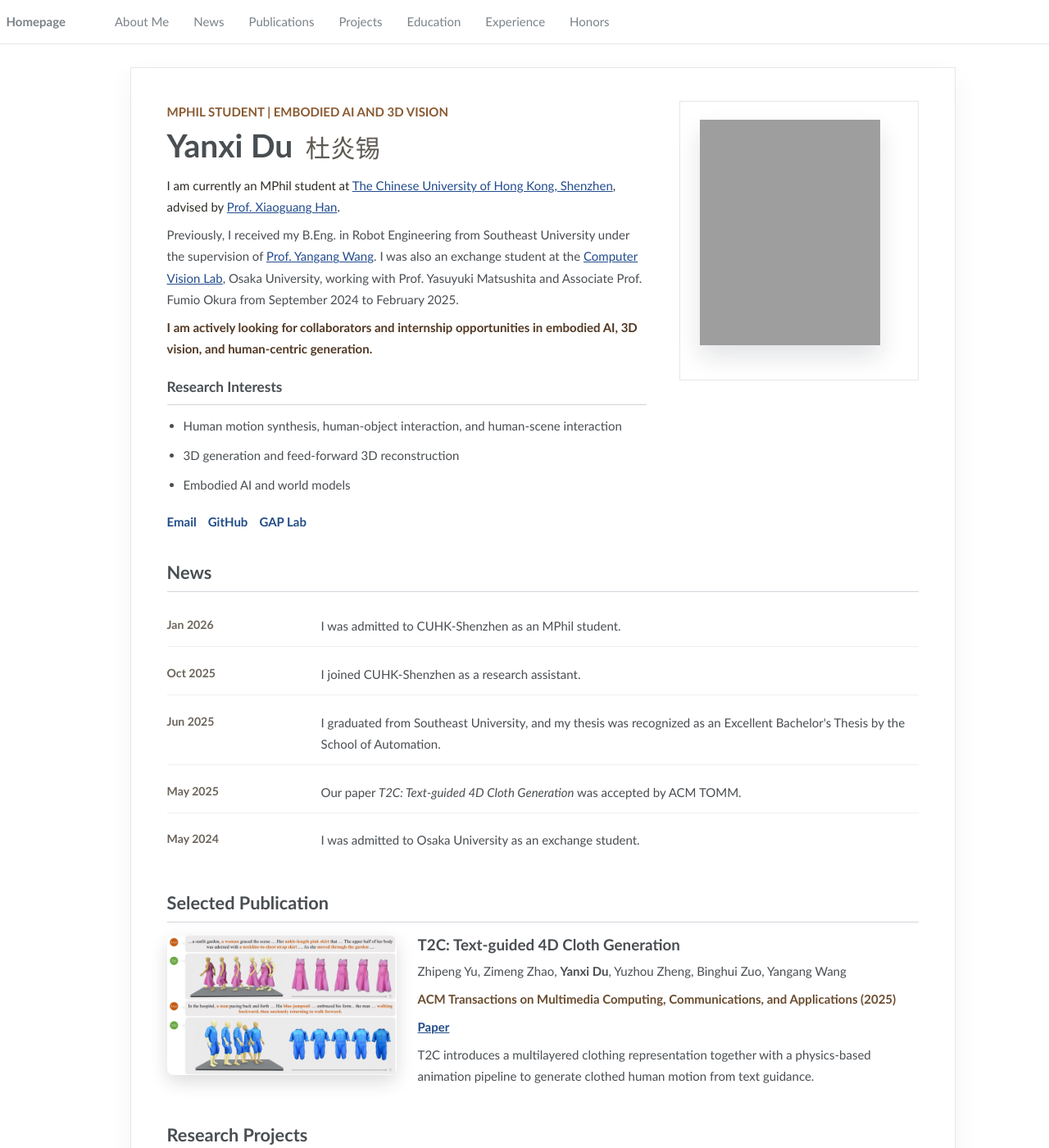
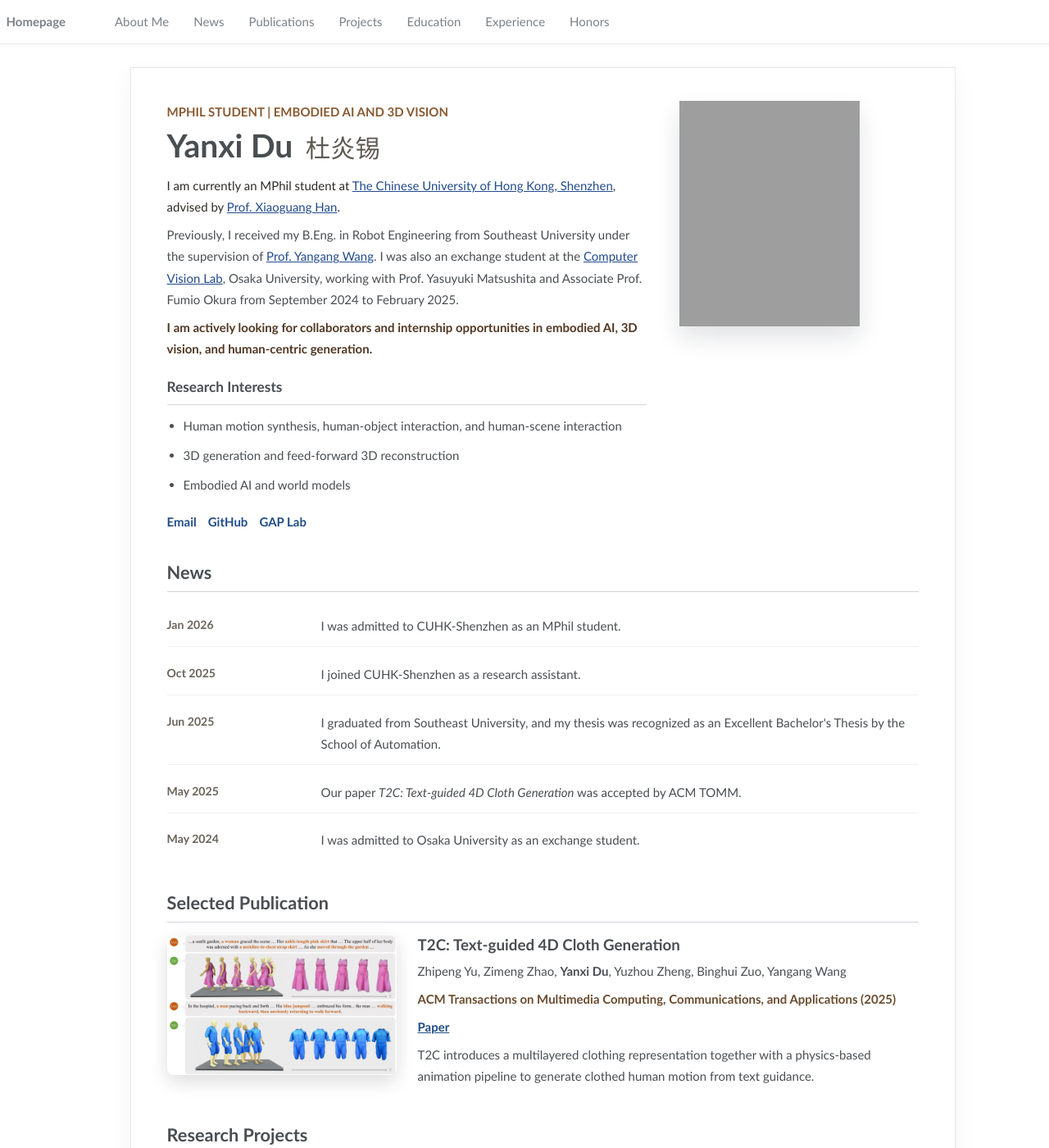
Before and after one commit to duyanxi/duyanxi.github.io, a Jekyll site: the page built from _pages/about.md, in a window 1280 px wide and 1400 px high. Shown: the whole window at 82% size. Built offline with Jekyll 4.4.1, drawn with Linux system fonts in a browser that asks for light colours; grey boxes are pictures that could not be loaded.

Commit message:
remove photo frame

```diff
--- a/_includes/head/custom.html
+++ b/_includes/head/custom.html
@@ -154,9 +154,9 @@
   }
 
   .hero-aside {
-    padding: 22px 24px 24px;
-    border: 1px solid #e5e7eb;
-    background: #ffffff;
+    padding: 0;
+    border: 0;
+    background: transparent;
   }
 
   .profile-photo-wrap {
```
